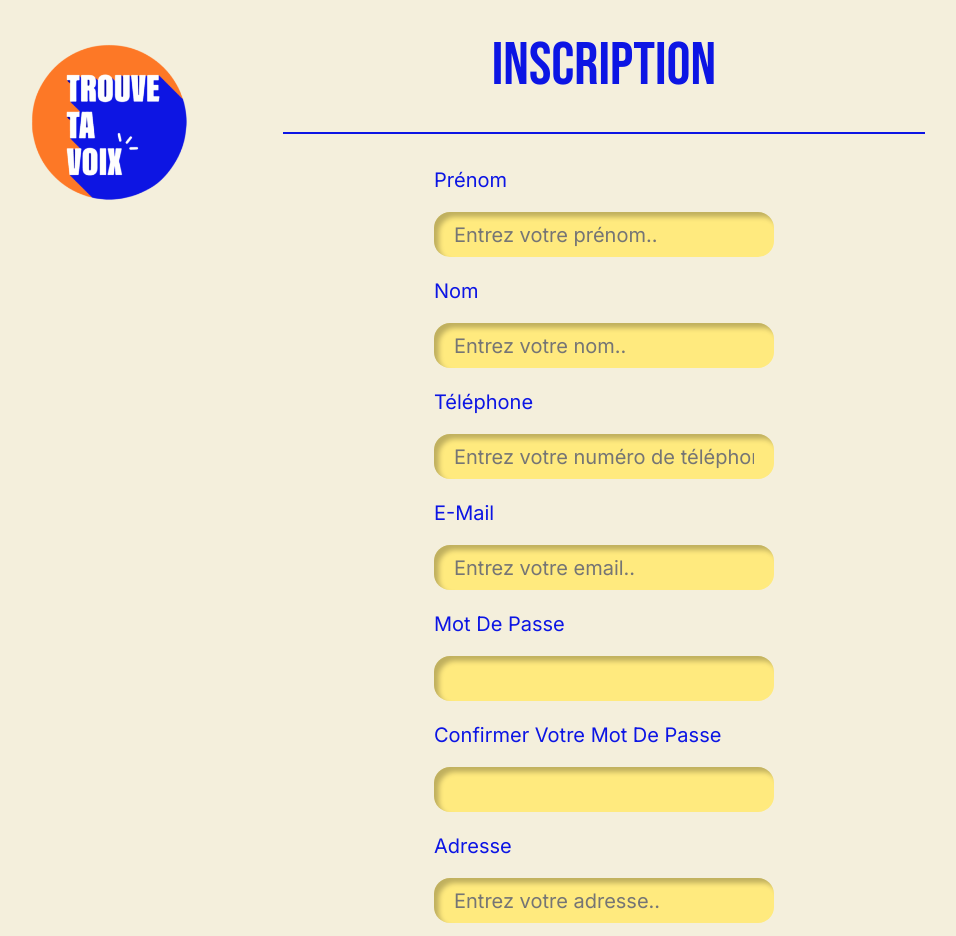
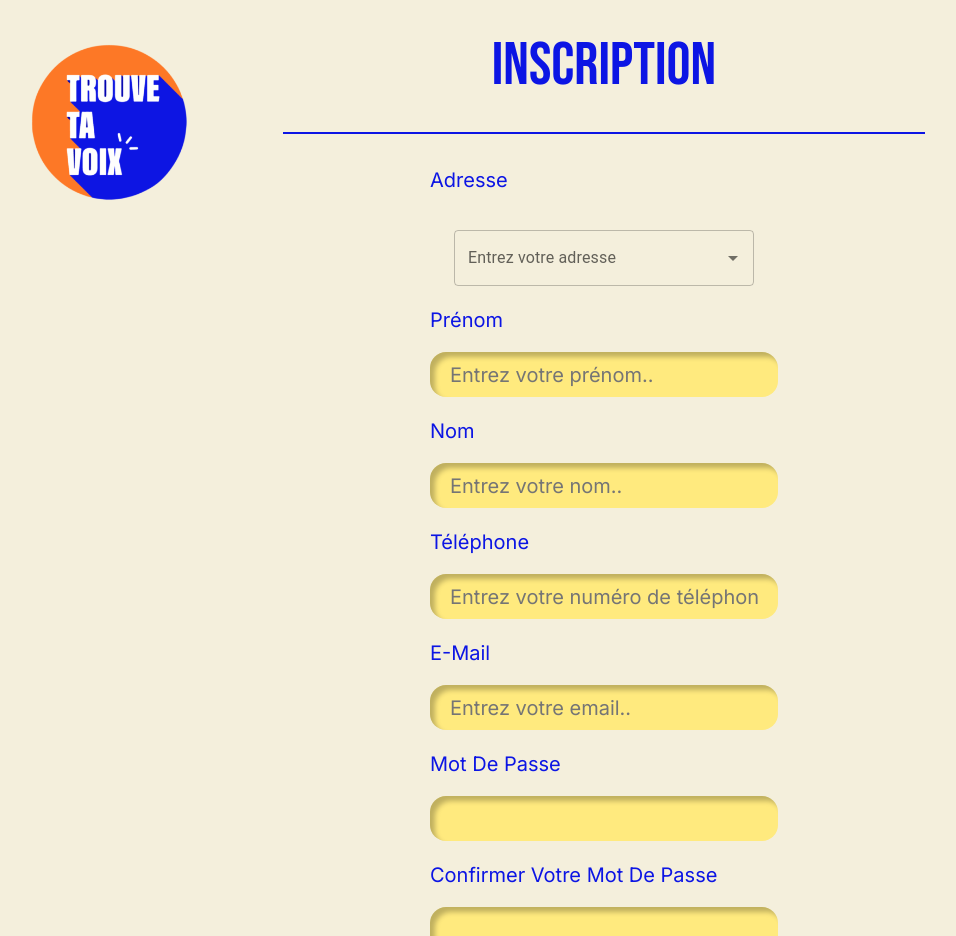
Before and after one commit to Trouve-Ta-Voix/Ttv-matching-front, a React (Create React App) app: page /signup/trainer in a window 1280 px wide. Shown: the top 936 px of the page, without its empty margins (36-992 px from the left). Built offline with nearby package versions, Linux system fonts and the light colour scheme.

Commit message:
feat: autocomplete signup

```diff
--- a/src/presentation/pages/SignUpTrainer.jsx
+++ b/src/presentation/pages/SignUpTrainer.jsx
@@ -2,10 +2,13 @@ import { useFormik } from "formik"
 import { signUpTrainer } from "../../services/api/auth"
 
 import MainLayout from "../layouts/MainLayout/MainLayout"
+import AutocompleteInput from "../molecules/Autocomplete/AutocompleteInput"
 import Form from "../organisms/Form/Form"
 import Title from "../atoms/Title/Title"
 import SeparatorLine from "../atoms/Line/SeparatorLine"
 import Logo from "../atoms/Logo/Logo"
+import Paragraph from "../atoms/Paragraph/Paragraph"
+import TextInput from "../molecules/TextInput/TextInput"
 
 const SignUpTrainer = () => {
     const formik = useFormik({
@@ -26,6 +29,11 @@ const SignUpTrainer = () => {
             }
         },
     })
+
+    const handleChangeAddress = (data) => {
+        formik.setFieldValue("currentAddress", data)
+    }
+
     return (
         <MainLayout>
             <Logo position="inline" size="big" />
@@ -81,16 +89,21 @@ const SignUpTrainer = () => {
                         value: formik.values.confirmPassword,
                         onChange: formik.handleChange,
                     },
-                    {
-                        name: "address",
-                        label: "Adresse",
-                        type: "text",
-                        value: formik.values.address,
-                        placeholder: "Entrez votre adresse..",
-                        onChange: formik.handleChange,
-                    },
+                    // {
+                    //     name: "address",
+                    //     label: "Adresse",
+                    //     value: formik.values.address,
+                    //     placeholder: "Entrez votre adresse..",
+                    //     onChange: formik.handleChange,
+                    // },
                 ]}
-            />
+            >
+                <p className="input-text-label">Adresse</p>
+                <AutocompleteInput
+                    value={formik.values.currentAddress}
+                    setValue={handleChangeAddress}
+                />
+            </Form>
         </MainLayout>
     )
 }
```
